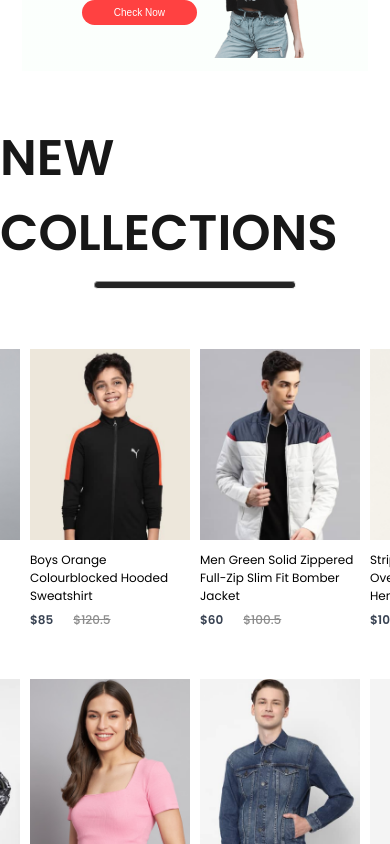
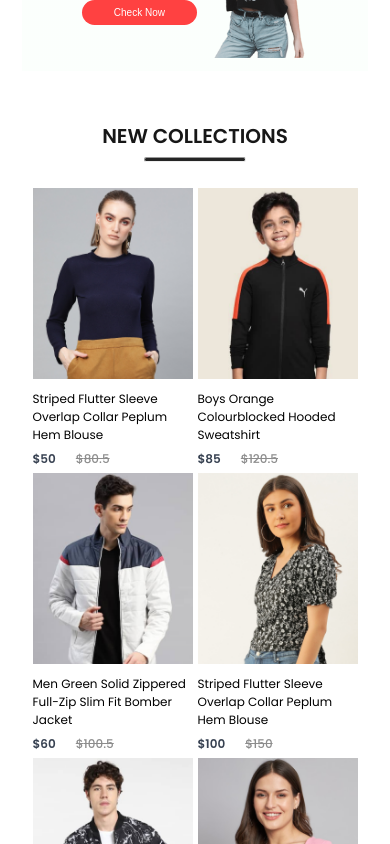
Before and after one commit to RajeevRanjan5642/e-commerce-website, a React (Create React App) app in the folder frontend/: page / in a window 390 px wide. Shown: the part 1800-2644 px from the top of the page. Built offline with nearby package versions, Linux system fonts and the light colour scheme.

Commit message:
add responsiveness to new-collections

```diff
--- a/frontend/src/components/NewCollections/NewCollections.css
+++ b/frontend/src/components/NewCollections/NewCollections.css
@@ -26,3 +26,54 @@
     row-gap: 50px;
     margin-top: 50px;
 }
+
+@media(max-width:1280px){
+    .new-collections h1{
+        font-size: 40px;
+    }
+    .new-collections hr{
+        width: 160px;
+        height: 4px;
+    }
+    .collections{
+        gap: 20px;
+        margin-top: 30px;
+    }
+}
+
+@media(max-width:1024px){
+    .new-collections h1{
+        font-size: 30px;
+    }
+    .new-collections hr{
+        width: 120px;
+        height: 3px;
+    }
+    .collections{
+        gap: 15px;
+        margin-top: 20px;
+    }
+}
+
+@media(max-width:800px){
+    .new-collections{
+        gap: 6px;
+    }
+    .new-collections h1{
+        font-size: 20px;
+    }
+    .new-collections hr{
+        width: 100px;
+    }
+    .collections{
+        gap: 5px;
+    }
+}
+
+@media(max-width:500px){
+    .collections{
+        display: grid;
+        grid-template-columns: 1fr 1fr;
+        gap: 5px;
+    }
+}
```
